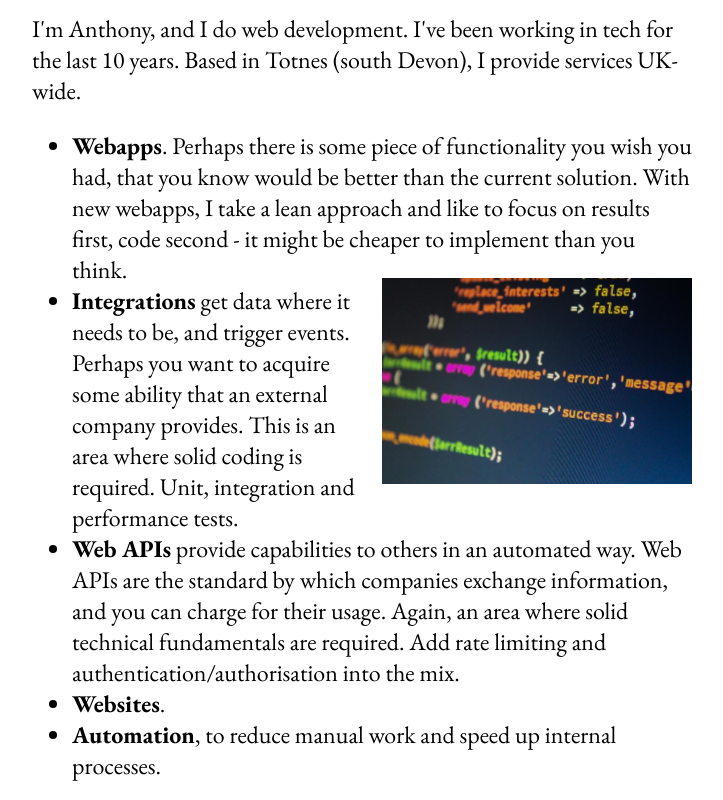
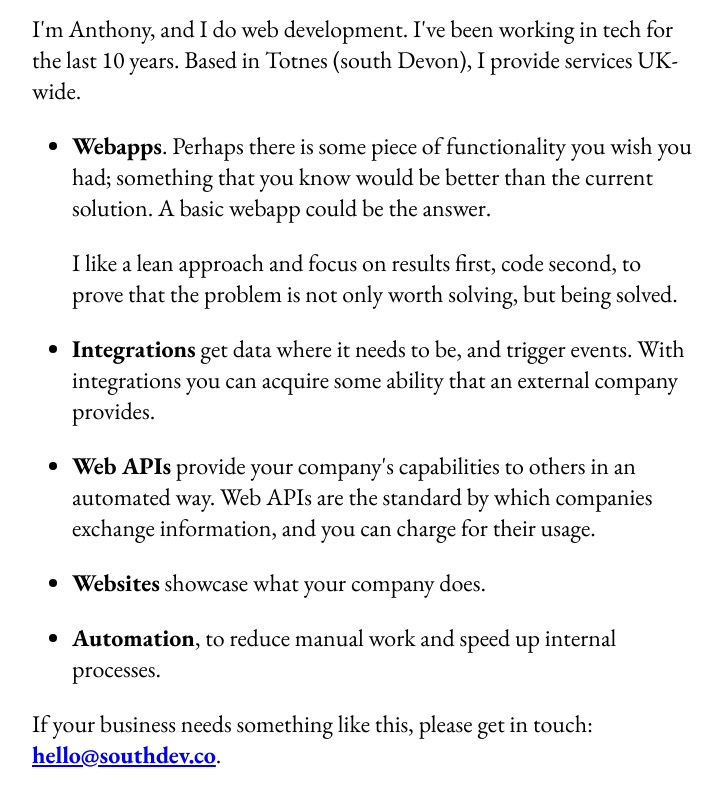
Before and after one commit to sennett/southdev.co, a website built with Parcel: page src/about.html in a window 1280 px wide. Shown: the part 500-1300 px from the top of the page, without its empty margins (278-1001 px from the left). Built offline with nearby package versions, Linux system fonts and the light colour scheme.

Commit message:
small copy changed

```diff
--- a/src/about.html
+++ b/src/about.html
@@ -20,35 +20,42 @@
         I'm Anthony, and I do web development. I've been working in tech for the last 10 years. Based in Totnes (south
         Devon), I provide services UK-wide.
       </p>
-      <p>
       <ul>
-        <li> <strong>Webapps</strong>. Perhaps there is some piece of functionality you wish you had, that you know
-          would be better than
-          the
-          current solution. With new webapps, I take a lean approach
-          and
-          like to focus on results first, code second - it might be cheaper to implement than you think.
-          <img src="images/tappytappy.jpeg" class="article__image-inline  article__image-inline--right"
-            alt="Decorative generic stock image showing some code" />
+        <li>
+          <p><strong>Webapps</strong>. Perhaps there is some piece of functionality you wish you had; something that you
+            know
+            would be better than
+            the
+            current solution. A basic webapp could be the answer.
+
+          </p>
+          <p>I like a lean approach
+            and focus on results first, code second, to prove that the problem is not only worth solving, but
+            being
+            solved.
+          </p>
         </li>
-        <li> <strong>Integrations</strong> get data where it needs to be, and trigger
-          events.
-          Perhaps
-          you want to acquire some ability that an external company provides. This is an area where solid coding is
-          required. Unit, integration and performance tests.
+        <li>
+          <p>
+            <strong>Integrations</strong> get data where it needs to be, and trigger
+            events.
+            With integrations you can acquire some ability that an external company provides.
+          </p>
         </li>
-        <li> <strong>Web APIs</strong> provide capabilities to others in an automated way. Web APIs are the standard by
-          which companies
-          exchange information, and you can charge for their usage. Again, an area where solid technical fundamentals
-          are
-          required. Add rate limiting and authentication/authorisation into the mix.
+        <li>
+          <p><strong>Web APIs</strong> provide your company's capabilities to others in an automated way. Web APIs are
+            the standard by
+            which companies
+            exchange information, and you can charge for their usage.
+          </p>
         </li>
-        <li> <strong>Websites</strong>.
+        <li>
+          <p><strong>Websites</strong> showcase what your company does.</p>
         </li>
-        <li> <strong>Automation</strong>, to reduce manual work and speed up internal processes.
+        <li>
+          <p><strong>Automation</strong>, to reduce manual work and speed up internal processes.</p>
         </li>
       </ul>
-      </p>
       <p>If your business needs something like this, please get in touch: <a
           href=" mailto:hello@southdev.co"><strong>hello@southdev.co</strong></a>.</p>
       </p>
@@ -57,13 +64,13 @@
       <p>
         <img src="images/dowtk.svg" class="article__image-inline article__image-inline--left" />
         From 2019 - 2020, at <a href="https://www.dayoutwiththekids.co.uk/" target="_blank">Day Out With The Kids</a>,
-        we migrated our platform from old system to a new modern web-stack,
+        we migrated our platform from an older Umbraco-based system to a new modern web-stack,
         to
         enable in-house product developement. Here I learned about NodeJS, monitoring, performance tuning, and Heroku.
       </p>
       <p>
         <img src="images/typeform.png" class="article__image-inline  article__image-inline--right" />
-        From 2014 - 2019 I was with <a href="https://www.typeform.com/" target="_blank">Typeform</a> in Barcelona I was
+        From 2014 - 2019 I was with <a href="https://www.typeform.com/" target="_blank">Typeform</a> in Barcelona. I was
         a web developer,
         technical product manager, and program manager as the company
         grew from 12 to 180 employees. Here
@@ -82,6 +89,9 @@
         tests, and good team dynamics.
       </p>
       <p>
+        Full CV available on request.
+      </p>
+      <p>
         Overall, I'm looking to work with companies motivated to experiment and make life easier. If this sounds
         interesting, please send me an email: <a href="mailto:hello@southdev.co"><strong>hello@southdev.co</strong></a>.
         <!--You can also look at some recent projects if you wish-->
```
